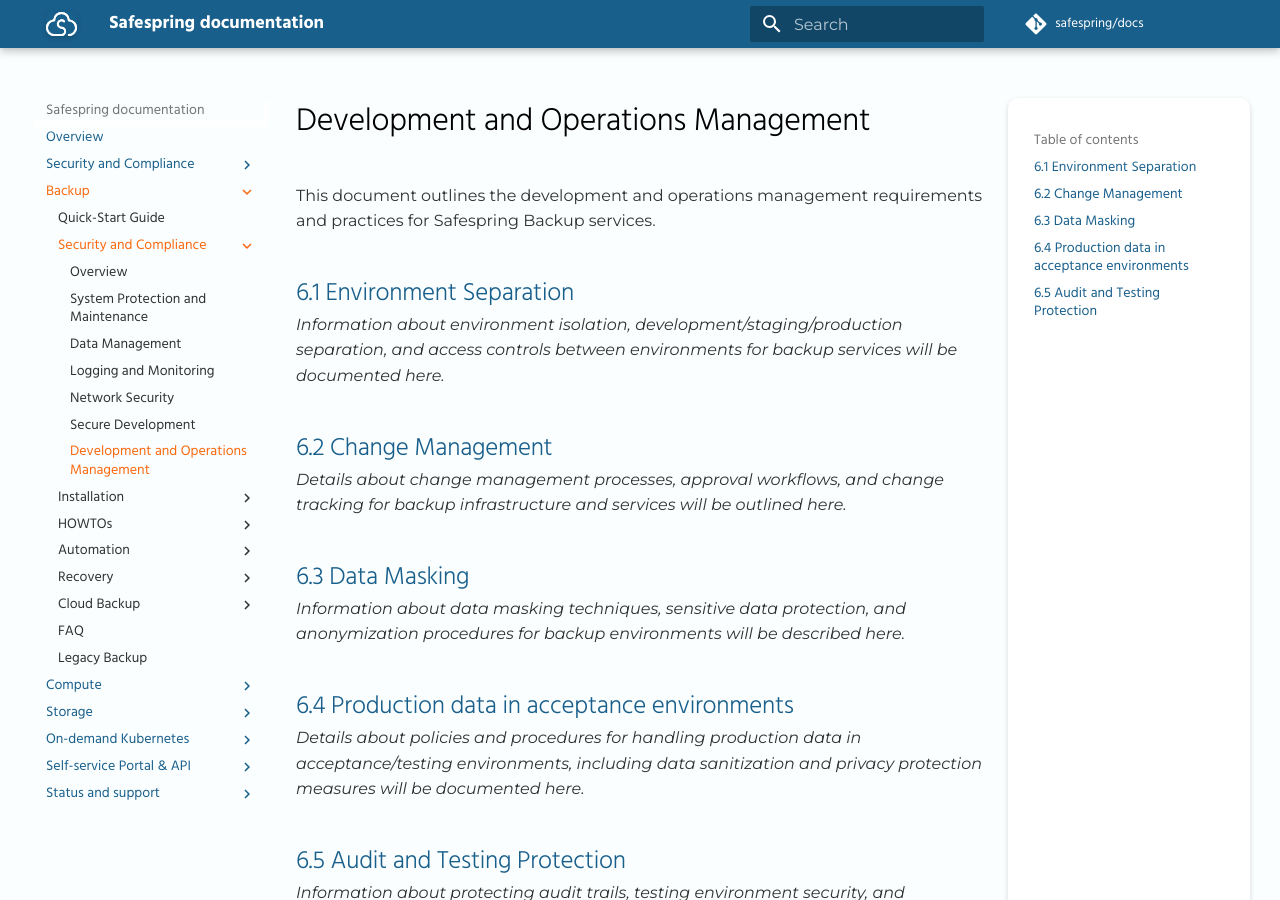
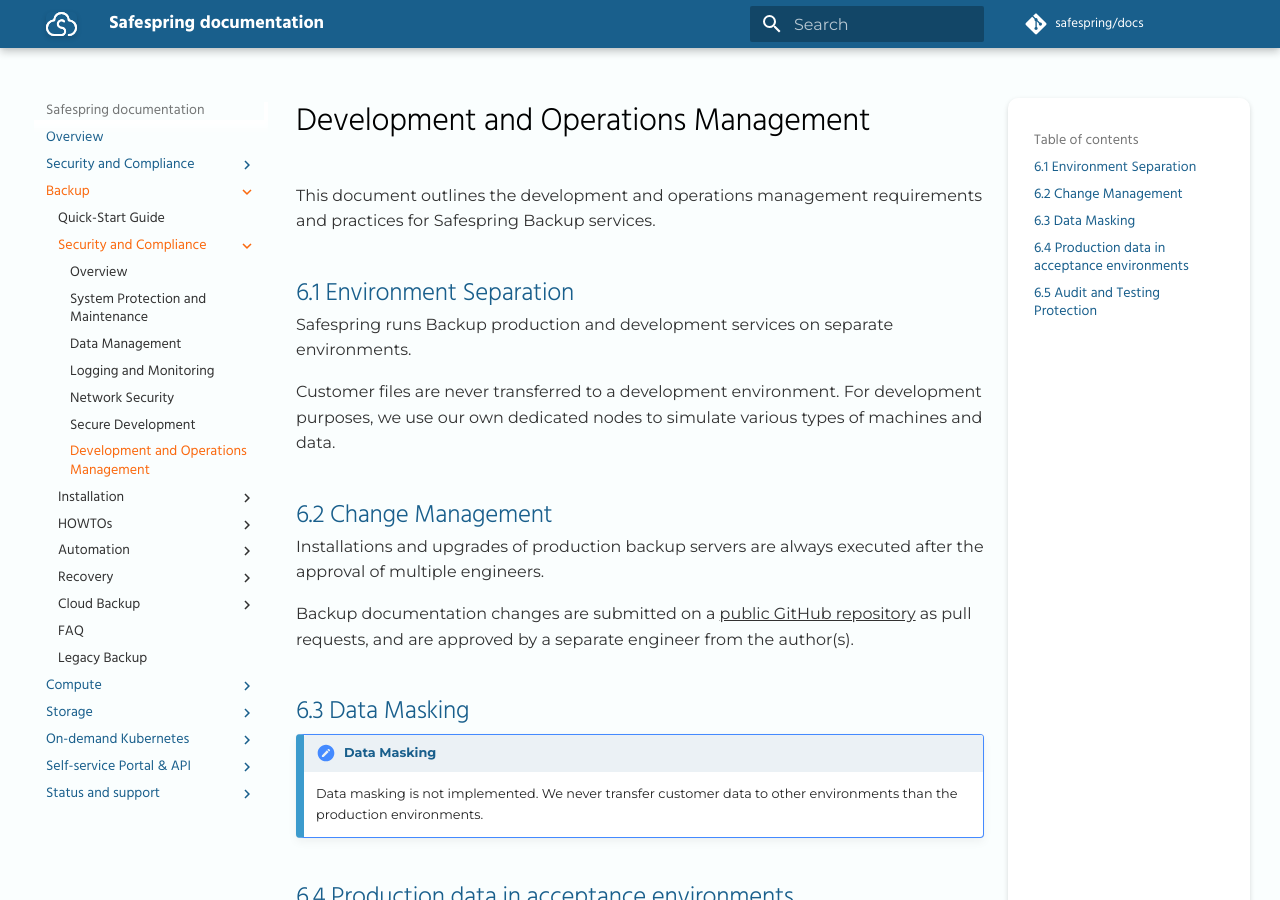
Before and after one commit to safespring/docs, an MkDocs documentation site: the page built from content/backup/security-compliance/development-operations-management.md, in a window 1280 px wide and 900 px high. Built offline with MkDocs 1.6.1 and Material for MkDocs 9.7.7, drawn with Linux system fonts in a browser that asks for light colours; some web fonts are replaced; a script that is not in the unit is left out; comment, search, counter and statistics services are not loaded; some of the changed text lies outside the part shown.

```diff
--- a/content/backup/security-compliance/development-operations-management.md
+++ b/content/backup/security-compliance/development-operations-management.md
@@ -4,19 +4,30 @@
 
 ## 6.1 Environment Separation
 
-*Information about environment isolation, development/staging/production separation, and access controls between environments for backup services will be documented here.*
+Safespring runs Backup production and development services on separate environments.
+
+Customer files are never transferred to a development environment. For development purposes,
+we use our own dedicated nodes to simulate various types of machines and data.
 
 ## 6.2 Change Management
 
-*Details about change management processes, approval workflows, and change tracking for backup infrastructure and services will be outlined here.*
+Installations and upgrades of production backup servers are always executed after the approval of multiple engineers.
+
+Backup documentation changes are submitted on a [public GitHub repository](https://github.com/safespring/docs/)
+as pull requests, and are approved by a separate engineer from the author(s).
 
 ## 6.3 Data Masking
 
-*Information about data masking techniques, sensitive data protection, and anonymization procedures for backup environments will be described here.*
+!!! note "Data Masking"
+
+    Data masking is not implemented. We never transfer customer data to other environments than the
+    production environments.
 
 ## 6.4 Production data in acceptance environments
 
-*Details about policies and procedures for handling production data in acceptance/testing environments, including data sanitization and privacy protection measures will be documented here.*
+!!! note "Production data in acceptance environments"
+
+    Production data is never transferred to acceptance environments.
 
 ## 6.5 Audit and Testing Protection
 
```
